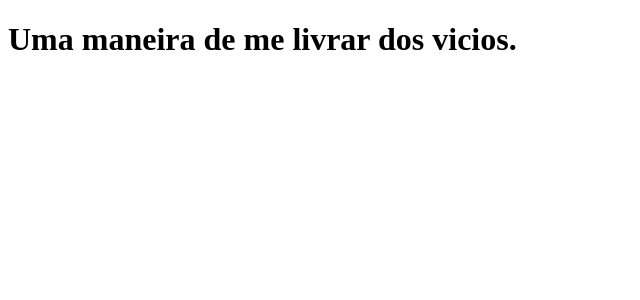
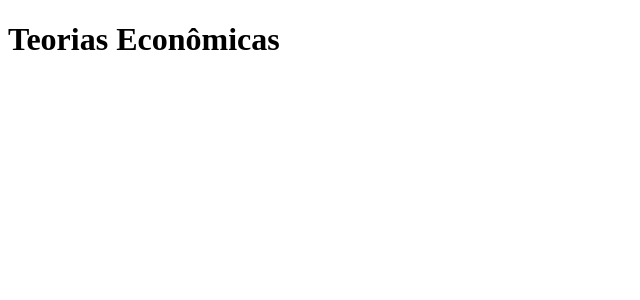
Before and after one commit to TLMatos/CDB, a Next.js app: page / in a window 1280 px wide. Shown: the top 300 px of the page, without its empty margins (0-640 px from the left). Built offline with nearby package versions, Linux system fonts and the light colour scheme.

Commit message:
Frase Inicial alterada

```diff
--- a/pages/index.js
+++ b/pages/index.js
@@ -1,4 +1,4 @@
 function Home() {
-  return <h1>Uma maneira de me livrar dos vicios.</h1>;
+  return <h1>Teorias Econômicas</h1>;
 }
 export default Home;
```
